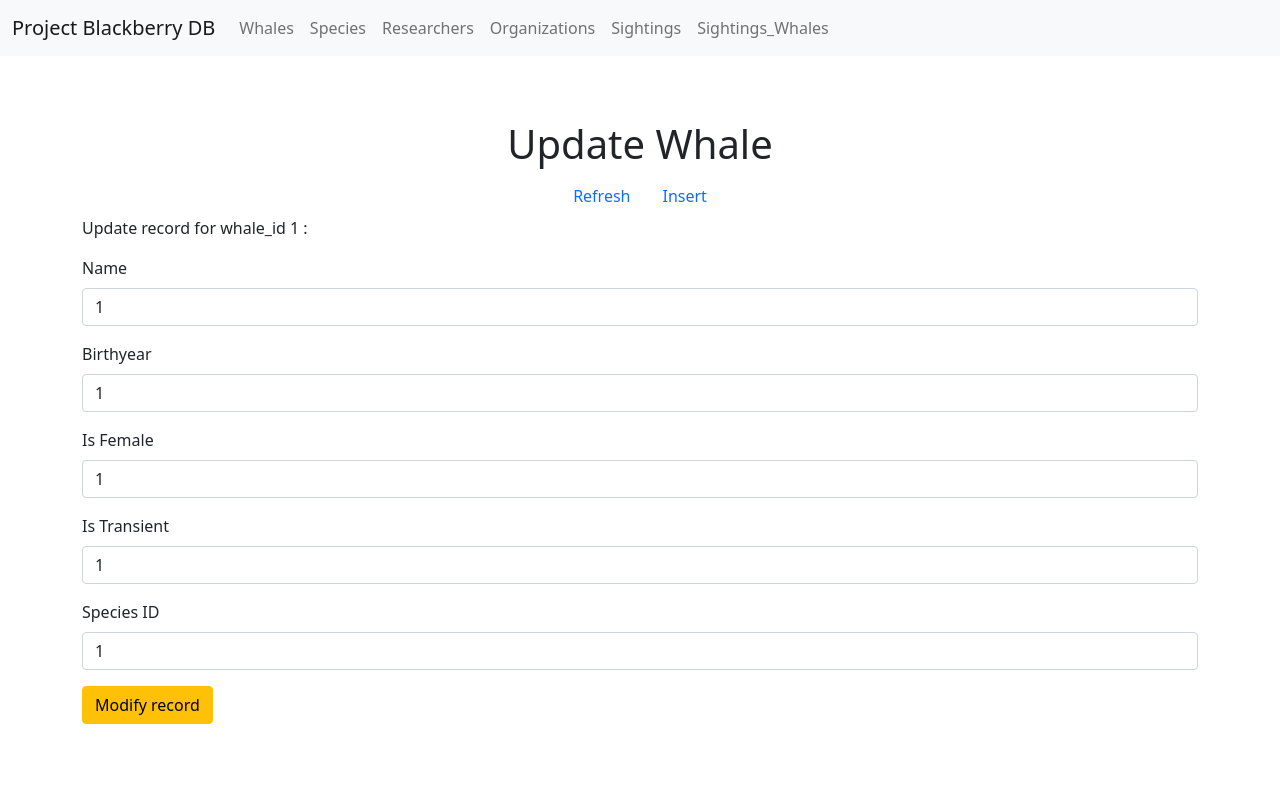
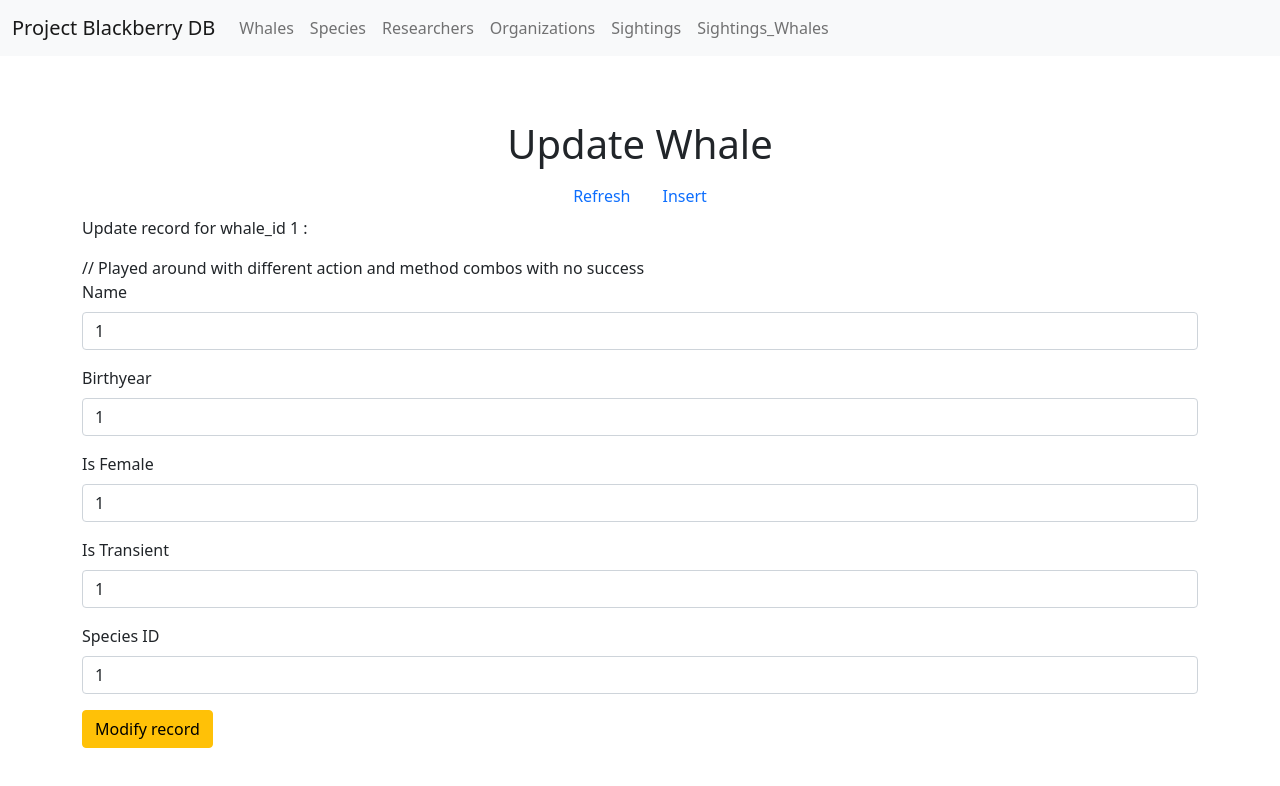
Before and after one commit to jnees/CS340-blackberry, a React (Create React App) app in the folder client/: page /whales/update/1/1/1/1/1/1 in a window 1280 px wide. Shown: the top 786 px of the page. Built offline with nearby package versions, Linux system fonts and the light colour scheme.

Commit message:
triggering build

```diff
--- a/client/src/components/forms/whales_update.js
+++ b/client/src/components/forms/whales_update.js
@@ -27,6 +27,7 @@ const WhalesUpdateForm = () => {
         </div>
 
         <div class="container">
+            // Played around with different action and method combos with no success
             <form action="/whales" method="post">
                 <div class="mb-3">
                     <label for="name" class="form-label">Name</label>
--- a/package.json
+++ b/package.json
@@ -21,6 +21,7 @@
   },
   "homepage": "https://github.com/jnees/CS340-blackberry#readme",
   "dependencies": {
+    "dotenv": "^16.0.1",
     "express": "^4.18.0",
     "nodemon": "^2.0.15",
     "path": "^0.12.7"
```
Also changed, not shown: 1 other file (tests, documents, lock files or other folders).
